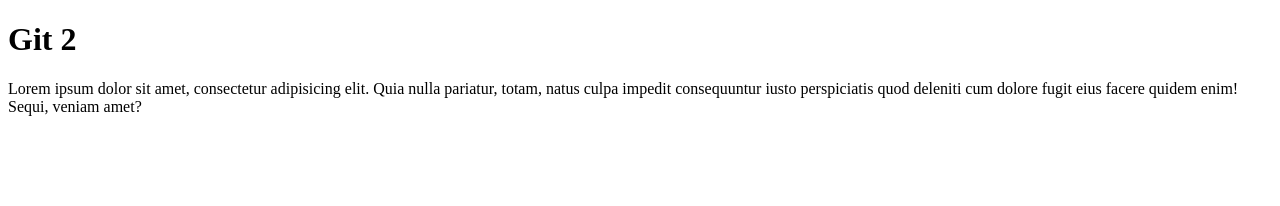
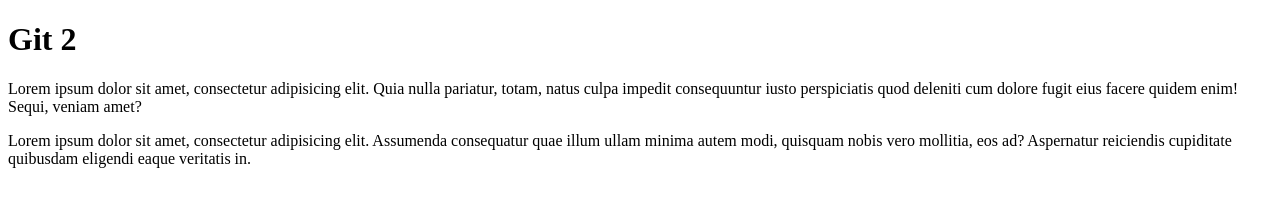
Before and after one commit to Samy4-byte/super, a plain HTML site: page index.html in a window 1280 px wide. Drawn offline with Linux system fonts and the light colour scheme.

Commit message:
add new paragraph

```diff
--- a/index.html
+++ b/index.html
@@ -10,5 +10,7 @@
 
     <h1 class="title">Git 2</h1>
     <p>Lorem ipsum dolor sit amet, consectetur adipisicing elit. Quia nulla pariatur, totam, natus culpa impedit consequuntur iusto perspiciatis quod deleniti cum dolore fugit eius facere quidem enim! Sequi, veniam amet?</p>
+
+    <p>Lorem ipsum dolor sit amet, consectetur adipisicing elit. Assumenda consequatur quae illum ullam minima autem modi, quisquam nobis vero mollitia, eos ad? Aspernatur reiciendis cupiditate quibusdam eligendi eaque veritatis in.</p>
 </body>
 </html>
```
